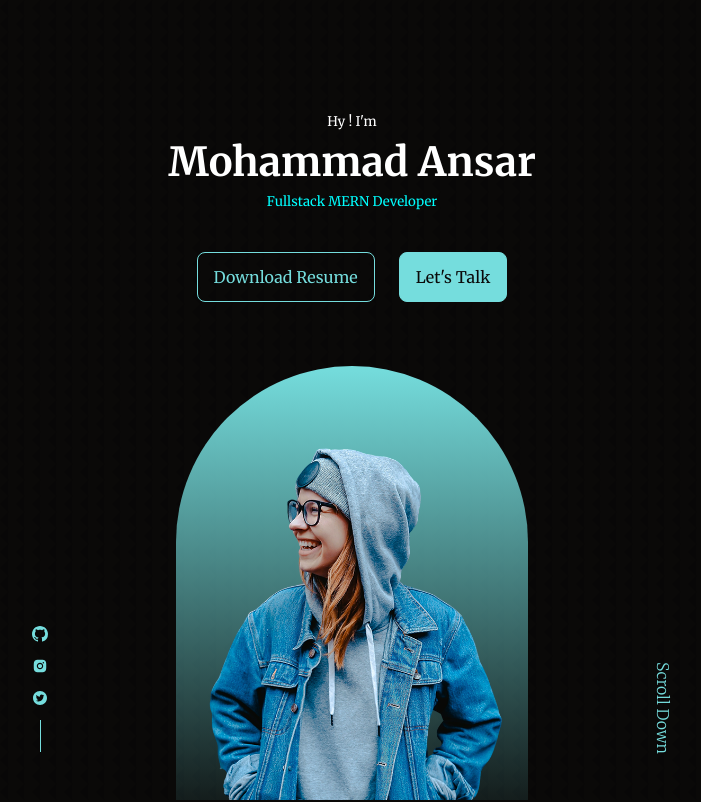
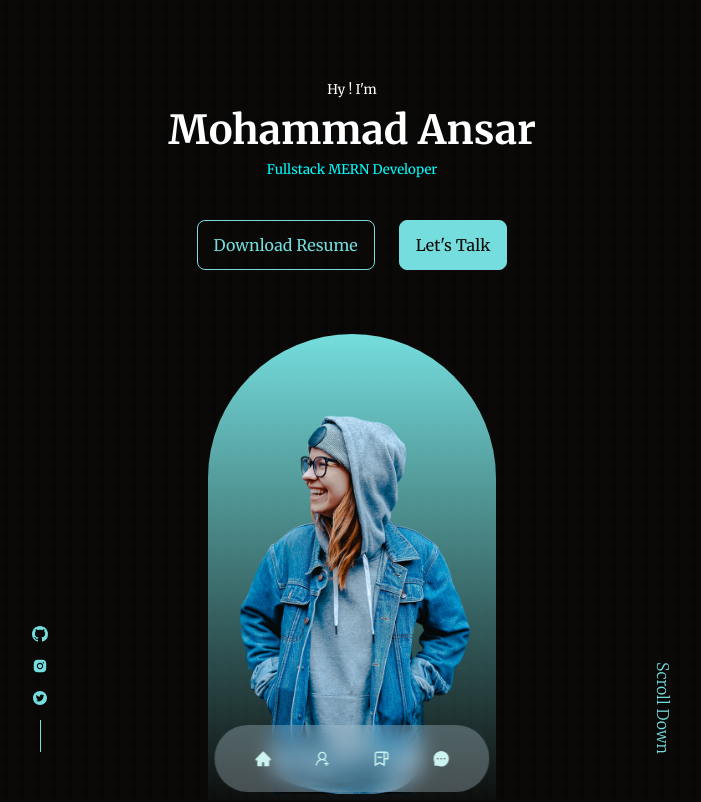
Before and after one commit to ansarjarvis/portfolio, a React (Create React App) app: page / in a window 1280 px wide. Shown: the top 802 px of the page, without its empty margins (288-989 px from the left). Built offline with nearby package versions, Linux system fonts and the light colour scheme.

Commit message:
add navbar

```diff
--- a/src/App.jsx
+++ b/src/App.jsx
@@ -1,10 +1,14 @@
 import React from "react";
+import About from "./components/about/About";
 import Header from "./components/header/Header";
+import NavBar from "./components/nav/NavBar";
 
 const App = () => {
   return (
     <React.Fragment>
       <Header></Header>
+      <NavBar></NavBar>
+      <About></About>
     </React.Fragment>
   );
 };
--- /dev/null
+++ b/src/components/about/About.jsx
@@ -0,0 +1,7 @@
+import React from "react";
+
+const About = () => {
+  return <section id="about">About</section>;
+};
+
+export default About;
--- a/src/components/header/Header.module.css
+++ b/src/components/header/Header.module.css
@@ -1,6 +1,6 @@
 .header {
   height: 100vh;
-  padding-top: 7rem;
+  padding-top: 5rem;
   overflow: hidden;
 }
 
@@ -10,10 +10,10 @@
 
 .me {
   background: linear-gradient(var(--color-primary), transparent);
-  width: 22rem;
+  width: 18rem;
   height: 30rem;
   position: absolute;
-  left: calc(50% - 11rem);
+  left: calc(50% - 9rem);
   margin-top: 4rem;
   border-radius: 12rem 12rem 0 0;
   overflow: hidden;
@@ -29,11 +29,11 @@
   font-size: 1rem;
 }
 
-@media (max-width: 1024px) {
+/* @media (max-width: 1024px) {
   .header {
-    height: 70vh;
+    height: 68vh;
   }
-}
+} */
 
 @media (max-width: 600px) {
   .header {
--- /dev/null
+++ b/src/components/nav/NavBar.jsx
@@ -0,0 +1,27 @@
+import React from "react";
+import { AiFillHome } from "react-icons/ai";
+import { AiOutlineUserAdd } from "react-icons/ai";
+import { AiFillMessage } from "react-icons/ai";
+import { BiBookmarkAltMinus } from "react-icons/bi";
+import classes from "./NavBar.module.css";
+
+const NavBar = () => {
+  return (
+    <nav className={classes.navbar}>
+      <a href="#" className="active">
+        <AiFillHome></AiFillHome>
+      </a>
+      <a href="#about">
+        <AiOutlineUserAdd></AiOutlineUserAdd>
+      </a>
+      <a href="#experiance">
+        <BiBookmarkAltMinus></BiBookmarkAltMinus>
+      </a>
+      <a href="#contect">
+        <AiFillMessage></AiFillMessage>
+      </a>
+    </nav>
+  );
+};
+
+export default NavBar;
--- /dev/null
+++ b/src/components/nav/NavBar.module.css
@@ -0,0 +1,33 @@
+.navbar {
+  background-color: rgba(203, 223, 233, 0.3);
+  width: max-content;
+  display: block;
+  padding: 0.75rem 1.7rem;
+  z-index: 2;
+  position: fixed;
+  left: 50%;
+  transform: translateX(-50%);
+  bottom: 1%;
+  display: flex;
+  gap: 1rem;
+  border-radius: 3rem;
+  backdrop-filter: blur(10px);
+}
+
+.navbar a {
+  background: transparent;
+  padding: 0.8rem;
+  border-radius: 50%;
+  display: flex;
+  color: var(--color-light);
+  font-size: 1.1rem;
+}
+
+.navbar a:hover {
+  background-color: rgba(203, 223, 233, 0.5);
+}
+
+.navbar a:active {
+  background-color: var(--color-bg);
+  color: var(--color-white);
+}
--- a/src/index.css
+++ b/src/index.css
@@ -25,8 +25,8 @@ html {
   --color-primary-variant: #00ffff;
   --color-white: #fff;
   --color-light: #cbf3f0;
-  --container-width-lg: 75%;
-  --container-width-md: 85%;
+  --container-width-lg: 70%;
+  --container-width-md: 80%;
   --container-width-sm: 95%;
 }
 
@@ -103,6 +103,7 @@ img {
 }
 section {
   margin-top: 8rem;
+  height: 100vh;
 }
 
 section h2 {
@@ -117,14 +118,14 @@ section h5 {
 }
 
 /* ============ media query (medium devices)  ================ */
-@media (max-width: 1024px) {
+/* @media (max-width: 1024px) {
   .container {
     width: var(--container-width-md);
   }
   section {
     margin-top: 6rem;
   }
-}
+} */
 
 @media (max-width: 600px) {
   .container {
@@ -133,4 +134,9 @@ section h5 {
   section h2 {
     margin-bottom: 6rem;
   }
+
+  h1,
+  h2 {
+    font-size: 2rem;
+  }
 }
```
